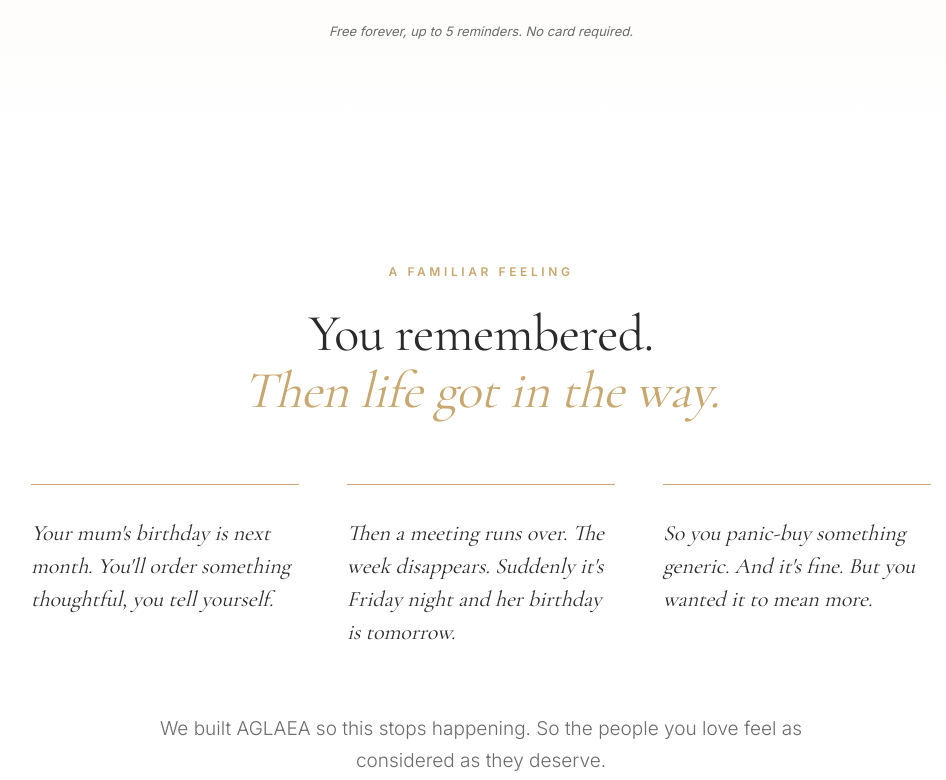
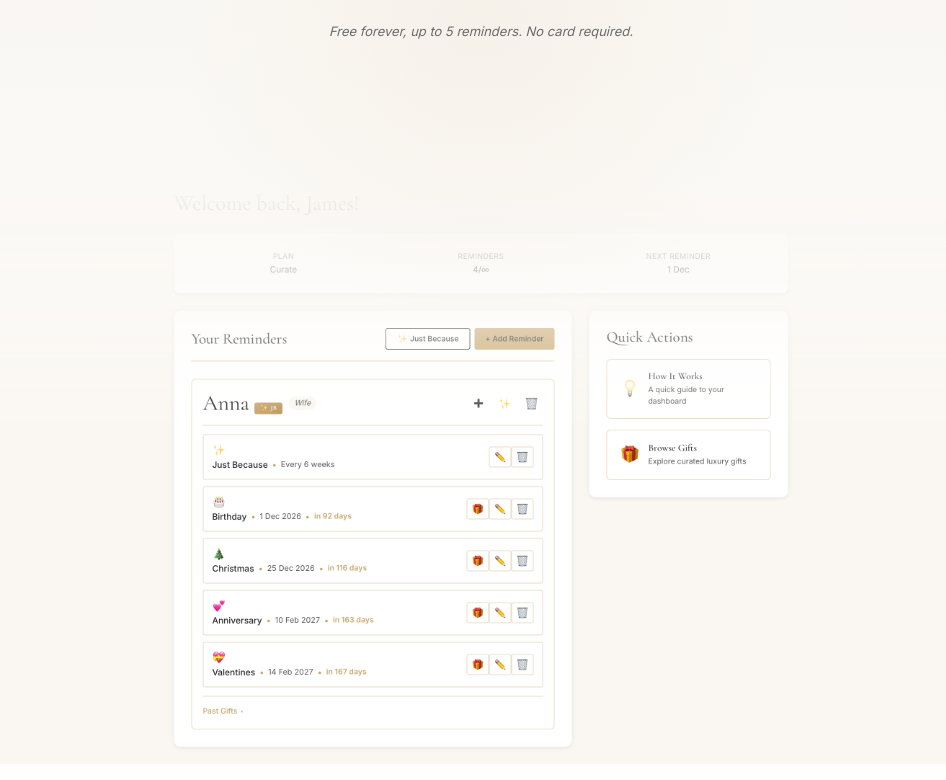
Before and after one commit to jamesgorsuch33/aglaea-site, a website: page index.html in a window 1280 px wide. Shown: the part 909-1689 px from the top of the page, without its empty margins (159-1105 px from the left). Drawn offline with nearby package versions, Linux system fonts and the light colour scheme; no server answers.

Commit message:
Update index.html

```diff
--- a/index.html
+++ b/index.html
@@ -51,6 +51,9 @@
                     <a href="#how-it-works" class="btn-text-link">How it works →</a>
                 </div>
                 <p class="landing-hero-note">Free forever, up to 5 reminders. No card required.</p>
+            </div>
+            <div class="landing-hero-screenshot-wrap">
+                <img src="images/dashboard-preview.png" alt="AGLAEA dashboard showing upcoming reminders for a family member, including birthday, anniversary, and Just Because moments" class="landing-hero-screenshot">
             </div>
         </div>
     </section>
```
